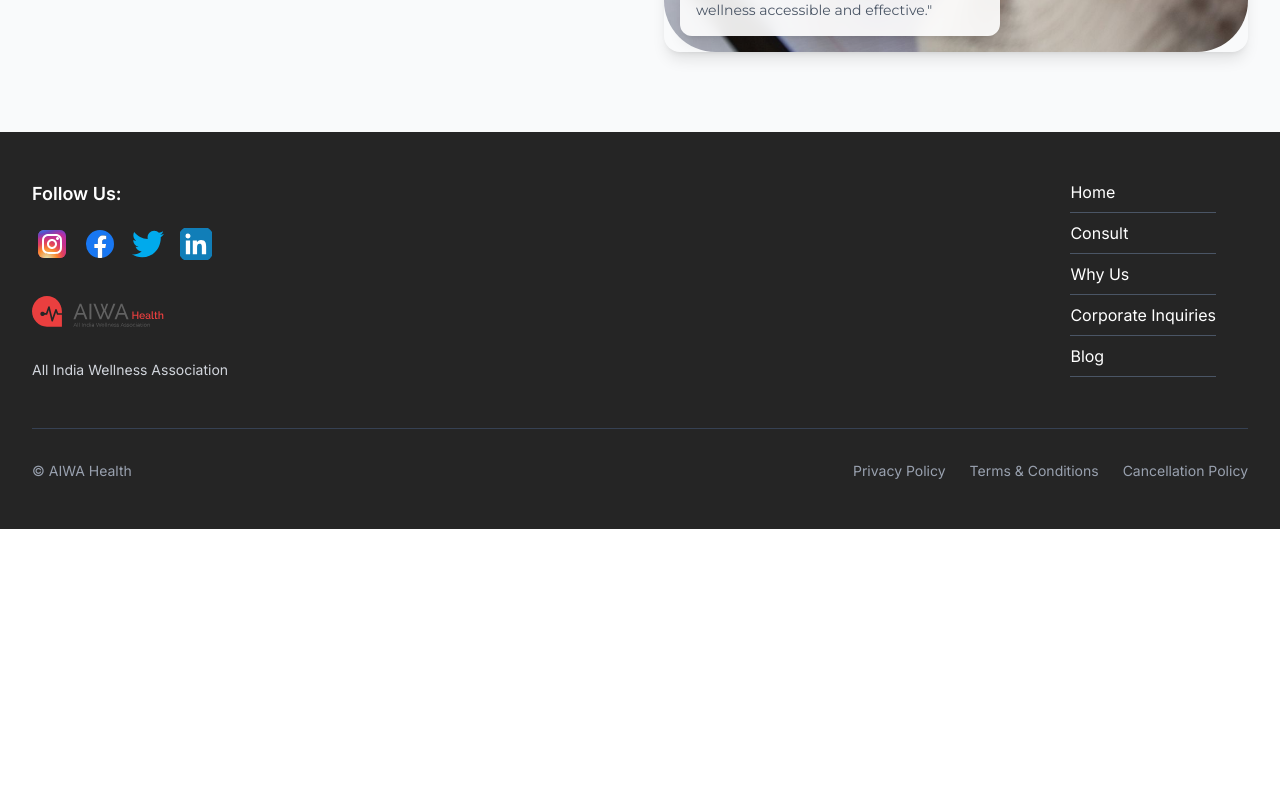
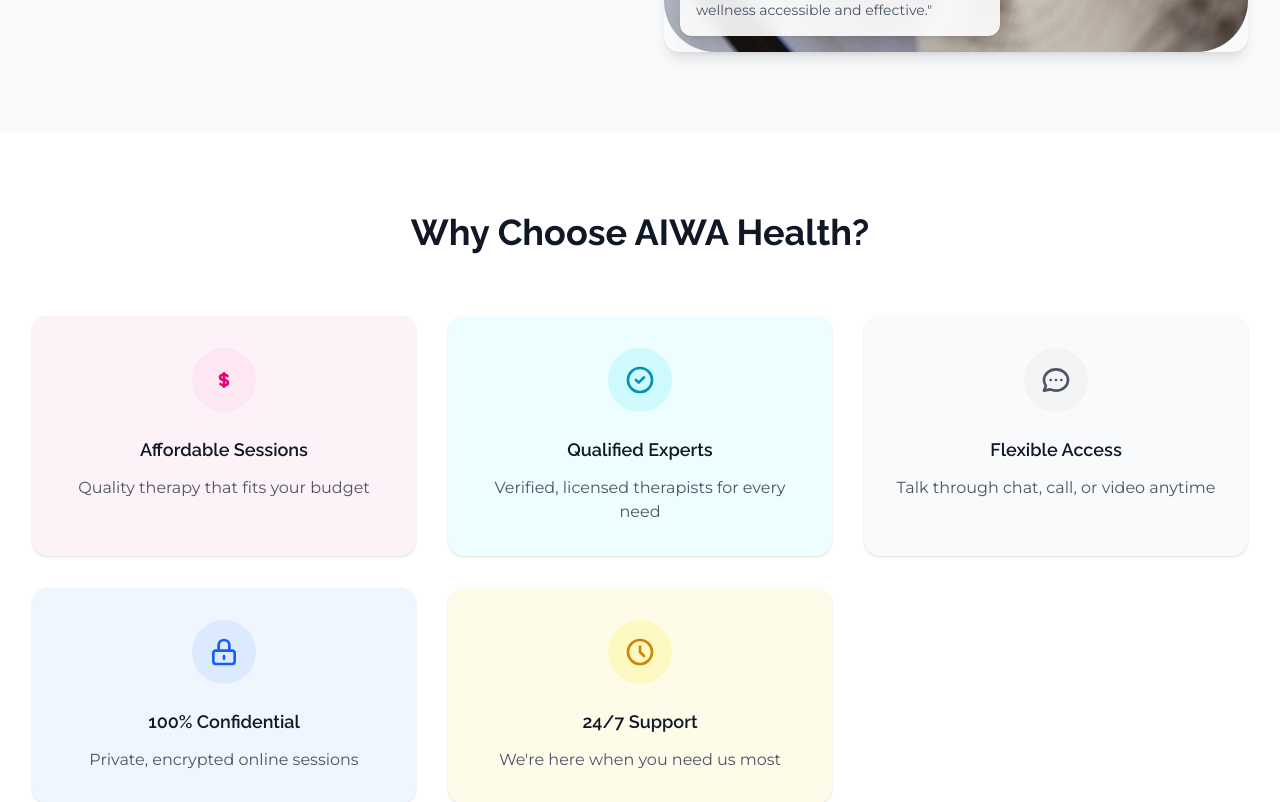
Before and after one commit to madhavguptaa/aiwa-health, a Next.js app: page / in a window 1280 px wide. Shown: the part 1780-2582 px from the top of the page. Before the commit the page ends 2309 px from the top, so only its background shows below. Built offline with nearby package versions, Linux system fonts and the light colour scheme.

Commit message:
Add 'Why Choose AIWA Health?' section with 5 benefit cards below Who We Are section

```diff
--- a/src/app/page.tsx
+++ b/src/app/page.tsx
@@ -15,7 +15,7 @@ export default function Home() {
             <div className="text-left">
               <h1 className="text-4xl md:text-5xl font-bold text-gray-900 mb-6" style={{ fontFamily: 'Raleway, sans-serif' }}>
                 Prioritizing Your Mental Well-being Every Day.
-              </h1>
+          </h1>
               <p className="text-lg text-gray-600 mb-8 max-w-2xl" style={{ fontFamily: 'Montserrat, sans-serif' }}>
                 Discover personalized support, expert guidance, and resources designed to help you feel your best—mentally, emotionally, and physically.
               </p>
@@ -127,6 +127,104 @@ export default function Home() {
         </div>
       </section>
 
+      {/* Why Choose AIWA Health Section */}
+      <section className="bg-white py-20">
+        <div className="max-w-7xl mx-auto px-4 sm:px-6 lg:px-8">
+          <div className="text-center mb-16">
+            <h2 className="text-3xl md:text-4xl font-bold text-gray-900 mb-4" style={{ fontFamily: 'Raleway, sans-serif' }}>
+              Why Choose AIWA Health?
+            </h2>
+          </div>
+
+          <div className="grid grid-cols-1 md:grid-cols-2 lg:grid-cols-3 gap-8">
+            {/* Affordable Sessions */}
+            <div className="bg-pink-50 rounded-2xl p-8 shadow-sm hover:shadow-md transition-shadow">
+              <div className="text-center">
+                <div className="w-16 h-16 bg-pink-100 rounded-full flex items-center justify-center mx-auto mb-6">
+                  <svg className="w-8 h-8 text-pink-600" fill="none" stroke="currentColor" viewBox="0 0 24 24">
+                    <path strokeLinecap="round" strokeLinejoin="round" strokeWidth={2} d="M12 8c-1.657 0-3 .895-3 2s1.343 2 3 2 3 .895 3 2-1.343 2-3 2m0-8c1.11 0 2.08.402 2.599 1M12 8V7m0 1v8m0 0v1m0-1c-1.11 0-2.08-.402-2.599-1" />
+                  </svg>
+                </div>
+                <h3 className="text-lg font-semibold text-gray-900 mb-3" style={{ fontFamily: 'Raleway, sans-serif' }}>
+                  Affordable Sessions
+                </h3>
+                <p className="text-gray-600" style={{ fontFamily: 'Montserrat, sans-serif' }}>
+                  Quality therapy that fits your budget
+                </p>
+              </div>
+            </div>
+
+            {/* Qualified Experts */}
+            <div className="bg-cyan-50 rounded-2xl p-8 shadow-sm hover:shadow-md transition-shadow">
+              <div className="text-center">
+                <div className="w-16 h-16 bg-cyan-100 rounded-full flex items-center justify-center mx-auto mb-6">
+                  <svg className="w-8 h-8 text-cyan-600" fill="none" stroke="currentColor" viewBox="0 0 24 24">
+                    <path strokeLinecap="round" strokeLinejoin="round" strokeWidth={2} d="M9 12l2 2 4-4m6 2a9 9 0 11-18 0 9 9 0 0118 0z" />
+                  </svg>
+                </div>
+                <h3 className="text-lg font-semibold text-gray-900 mb-3" style={{ fontFamily: 'Raleway, sans-serif' }}>
+                  Qualified Experts
+                </h3>
+                <p className="text-gray-600" style={{ fontFamily: 'Montserrat, sans-serif' }}>
+                  Verified, licensed therapists for every need
+                </p>
+              </div>
+            </div>
+
+            {/* Flexible Access */}
+            <div className="bg-gray-50 rounded-2xl p-8 shadow-sm hover:shadow-md transition-shadow">
+              <div className="text-center">
+                <div className="w-16 h-16 bg-gray-100 rounded-full flex items-center justify-center mx-auto mb-6">
+                  <svg className="w-8 h-8 text-gray-600" fill="none" stroke="currentColor" viewBox="0 0 24 24">
+                    <path strokeLinecap="round" strokeLinejoin="round" strokeWidth={2} d="M8 12h.01M12 12h.01M16 12h.01M21 12c0 4.418-4.03 8-9 8a9.863 9.863 0 01-4.255-.949L3 20l1.395-3.72C3.512 15.042 3 13.574 3 12c0-4.418 4.03-8 9-8s9 3.582 9 8z" />
+                  </svg>
+                </div>
+                <h3 className="text-lg font-semibold text-gray-900 mb-3" style={{ fontFamily: 'Raleway, sans-serif' }}>
+                  Flexible Access
+                </h3>
+                <p className="text-gray-600" style={{ fontFamily: 'Montserrat, sans-serif' }}>
+                  Talk through chat, call, or video anytime
+                </p>
+              </div>
+            </div>
+
+            {/* 100% Confidential */}
+            <div className="bg-blue-50 rounded-2xl p-8 shadow-sm hover:shadow-md transition-shadow">
+              <div className="text-center">
+                <div className="w-16 h-16 bg-blue-100 rounded-full flex items-center justify-center mx-auto mb-6">
+                  <svg className="w-8 h-8 text-blue-600" fill="none" stroke="currentColor" viewBox="0 0 24 24">
+                    <path strokeLinecap="round" strokeLinejoin="round" strokeWidth={2} d="M12 15v2m-6 4h12a2 2 0 002-2v-6a2 2 0 00-2-2H6a2 2 0 00-2 2v6a2 2 0 002 2zm10-10V7a4 4 0 00-8 0v4h8z" />
+                  </svg>
+                </div>
+                <h3 className="text-lg font-semibold text-gray-900 mb-3" style={{ fontFamily: 'Raleway, sans-serif' }}>
+                  100% Confidential
+                </h3>
+                <p className="text-gray-600" style={{ fontFamily: 'Montserrat, sans-serif' }}>
+                  Private, encrypted online sessions
+                </p>
+              </div>
+            </div>
+
+            {/* 24/7 Support */}
+            <div className="bg-yellow-50 rounded-2xl p-8 shadow-sm hover:shadow-md transition-shadow">
+              <div className="text-center">
+                <div className="w-16 h-16 bg-yellow-100 rounded-full flex items-center justify-center mx-auto mb-6">
+                  <svg className="w-8 h-8 text-yellow-600" fill="none" stroke="currentColor" viewBox="0 0 24 24">
+                    <path strokeLinecap="round" strokeLinejoin="round" strokeWidth={2} d="M12 8v4l3 3m6-3a9 9 0 11-18 0 9 9 0 0118 0z" />
+                  </svg>
+                </div>
+                <h3 className="text-lg font-semibold text-gray-900 mb-3" style={{ fontFamily: 'Raleway, sans-serif' }}>
+                  24/7 Support
+                </h3>
+                <p className="text-gray-600" style={{ fontFamily: 'Montserrat, sans-serif' }}>
+                  We're here when you need us most
+                </p>
+              </div>
+            </div>
+          </div>
+        </div>
+      </section>
+
       <Footer />
     </div>
   )
```
